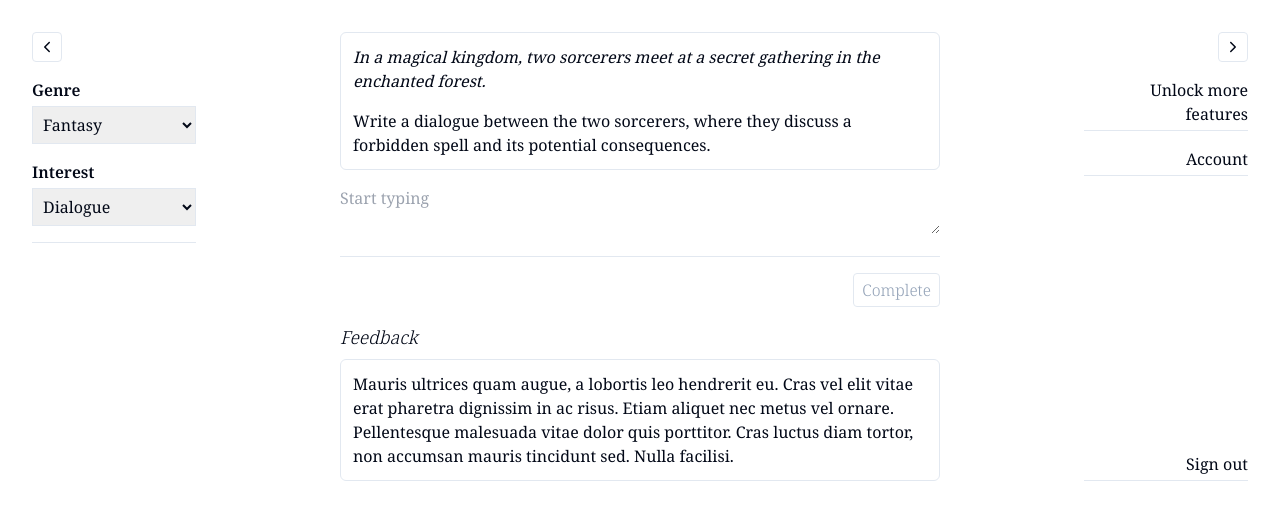
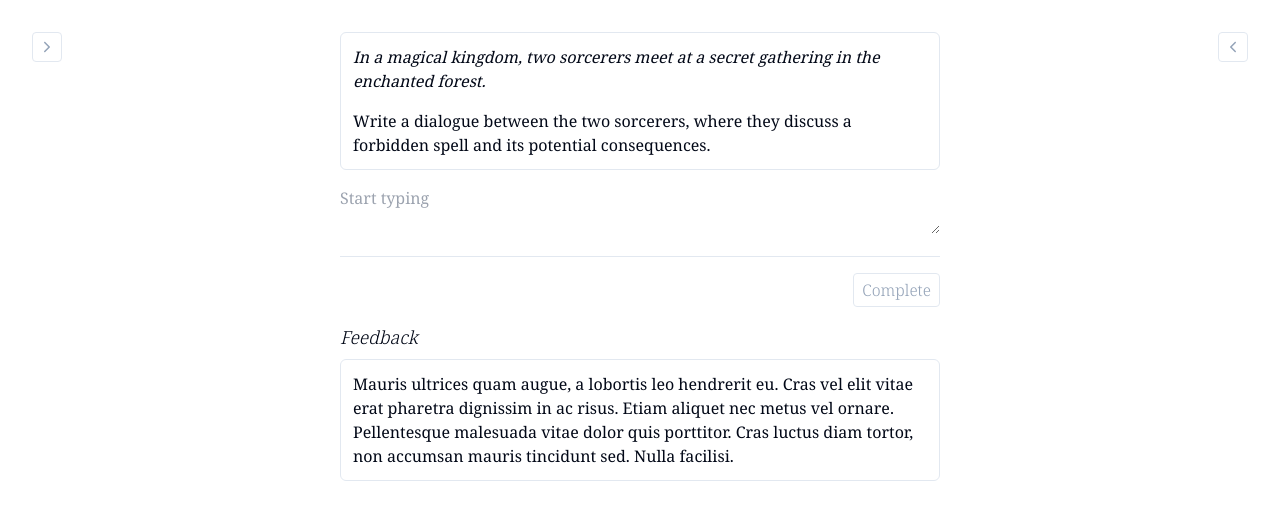
Before and after one commit to FayZ676/wordplai, a Next.js app: page / in a window 1280 px wide. Shown: the top 520 px of the page. Built offline with nearby package versions, Linux system fonts and the light colour scheme.

Commit message:
fit entire body to screen and make sidebars collapsable.

```diff
--- a/app/components/body.tsx
+++ b/app/components/body.tsx
@@ -6,7 +6,7 @@ import Divider from "./divider";
 
 export default function Body() {
   return (
-    <div className="col-start-2 col-span-2 grid gap-4 text-left">
+    <div className="col-start-2 col-span-2 flex flex-col gap-4 text-left">
       <TaskData />
       <TextArea />
       <Divider />
--- a/app/components/footer.tsx
+++ b/app/components/footer.tsx
@@ -3,7 +3,7 @@ import Feedback from "./feedback";
 
 export default function Footer() {
   return (
-    <div className="grid gap-4 my-auto">
+    <div className="grid gap-4">
       <div className="text-right">
         <button className="border rounded-sm px-2 py-1 font-light text-slate-400">
           Complete
--- a/app/components/leftSidebar.tsx
+++ b/app/components/leftSidebar.tsx
@@ -1,13 +1,26 @@
-import React from "react";
+"use client";
+import React, { useState } from "react";
 import Divider from "./divider";
-import { IoIosArrowBack } from "react-icons/io";
+import { IoIosArrowBack, IoIosArrowForward } from "react-icons/io";
 
 export default function LeftSidebar() {
+  const [displaySidebar, setDisplaySidebar] = useState<Boolean>(false);
+
+  function toggleSidebar() {
+    setDisplaySidebar(!displaySidebar);
+  }
+
   return (
     <div className="flex flex-col gap-4 mr-32">
-      <button className="border rounded-sm p-1.5 mr-auto">
-        <IoIosArrowBack />
+      <button
+        onClick={toggleSidebar}
+        className="border rounded-sm p-1.5 mr-auto text-slate-400"
+      >
+        {displaySidebar ? <IoIosArrowBack /> : <IoIosArrowForward />}
       </button>
+      {displaySidebar && (
+        <>
+          {" "}
           <div className="grid gap-1">
             <label htmlFor="select-dropdown" className="font-semibold">
               Genre
@@ -27,6 +40,8 @@ export default function LeftSidebar() {
             </select>
           </div>
           <Divider />
+        </>
+      )}
     </div>
   );
 }
--- a/app/components/rightSidebar.tsx
+++ b/app/components/rightSidebar.tsx
@@ -1,13 +1,26 @@
-import React from "react";
+"use client";
+import React, { useState } from "react";
 import Divider from "./divider";
-import { IoIosArrowForward } from "react-icons/io";
+import { IoIosArrowForward, IoIosArrowBack } from "react-icons/io";
 
 export default function RightSidebar() {
+  const [displaySidebar, setDisplaySidebar] = useState<Boolean>(false);
+
+  function toggleSidebar() {
+    setDisplaySidebar(!displaySidebar);
+  }
+
   return (
     <div className="col-start-4 text-right flex flex-col gap-4 ml-32">
-      <button className="border rounded-sm p-1.5 ml-auto">
-        <IoIosArrowForward />
+      <button
+        onClick={toggleSidebar}
+        className="border rounded-sm p-1.5 ml-auto text-slate-400"
+      >
+        {displaySidebar ? <IoIosArrowForward /> : <IoIosArrowBack />}
       </button>
+      {displaySidebar && (
+        <>
+          {" "}
           <div className="grid gap-1">
             <button className="text-right">Unlock more features</button>
             <Divider />
@@ -20,6 +33,8 @@ export default function RightSidebar() {
             <button className="text-right">Sign out</button>
             <Divider />
           </div>
+        </>
+      )}
     </div>
   );
 }
--- a/app/layout.tsx
+++ b/app/layout.tsx
@@ -20,7 +20,9 @@ export default function RootLayout({
 }) {
   return (
     <html lang="en">
-      <body className={`font-normal m-8 ${notoSerif.className}`}>
+      <body
+        className={`font-normal p-8 ${notoSerif.className} min-h-screen flex flex-col`}
+      >
         {children}
       </body>
     </html>
--- a/app/page.tsx
+++ b/app/page.tsx
@@ -8,7 +8,7 @@ import RightSidebar from "./components/rightSidebar";
 
 export default async function Home() {
   return (
-    <main className="grid grid-cols-4 gap-4">
+    <main className="flex-1 grid grid-cols-4 gap-4">
       {/* <Task /> */}
       <LeftSidebar />
       <Body />
```
Lines whose indentation alone changed are shown as unchanged.
